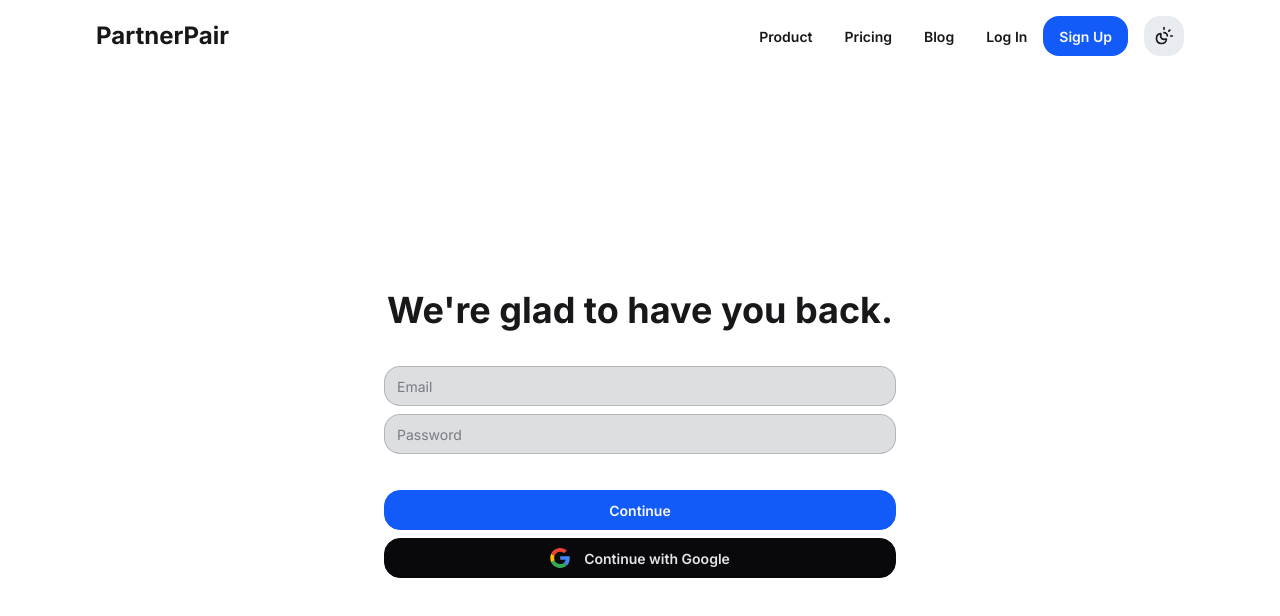
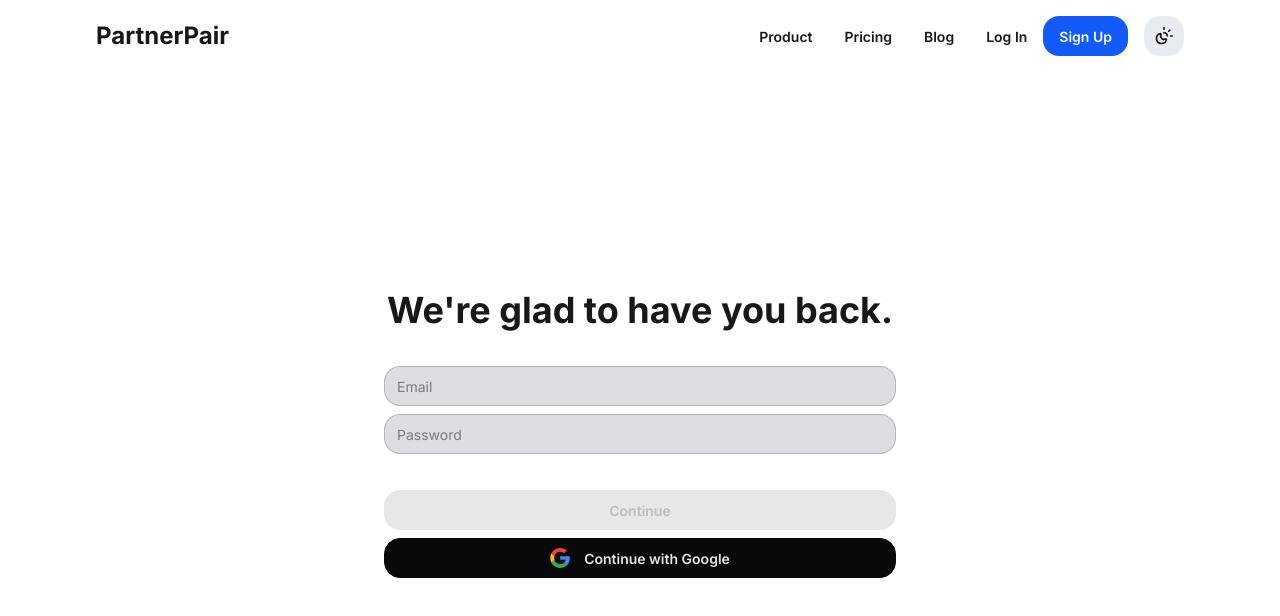
Before and after one commit to delta6626/partnerpair, a React (Vite) app: page /login in a window 1280 px wide. Shown: the top 616 px of the page. Built offline with nearby package versions, Linux system fonts and the light colour scheme; no server answers.

Commit message:
loading state

```diff
--- a/src/components/forms/Loginform.tsx
+++ b/src/components/forms/Loginform.tsx
@@ -6,6 +6,7 @@ import { useLoginValidation } from "../../hooks/useLoginValidation";
 import type { LoginFormInputs } from "../../types/LoginFormInputs";
 
 export const LoginForm = () => {
+  const [loading, setLoading] = useState<boolean>(false);
   const [email, setEmail] = useState<string>("");
   const [password, setPassword] = useState<string>("");
   const [touched, setTouched] = useState<Record<LoginFormInputs, boolean>>({
@@ -62,12 +63,14 @@ export const LoginForm = () => {
         <button
           type="submit"
           className="btn btn-primary w-full"
+          disabled={loading || !formValid}
           onClick={handleLogin}
         >
           {LOGIN.LOGIN_BUTTON_TEXT}
         </button>
         <button
           className="btn btn-neutral w-full mt-2"
+          disabled={loading}
           onClick={handleGoogleLogin}
         >
           <GoogleIcon />
```
